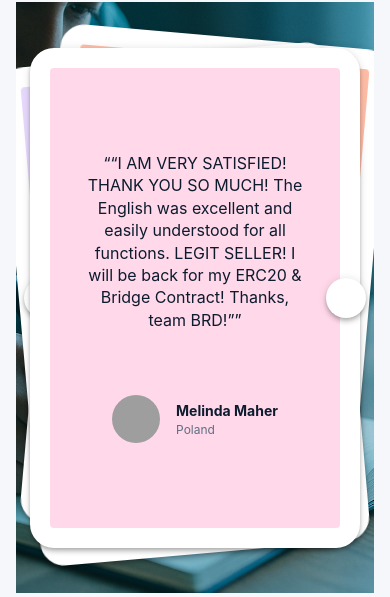
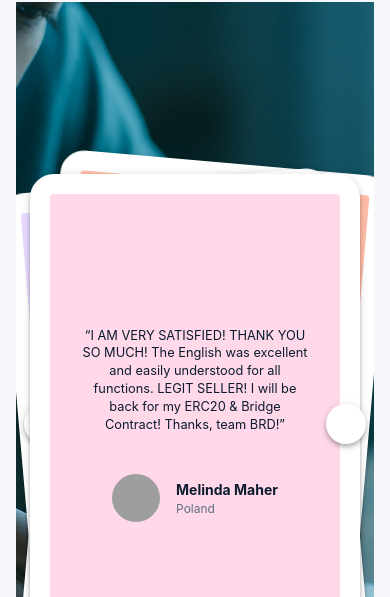
Before and after one commit to TayyabaK/brdxbloqen, a Next.js app: page / in a window 390 px wide. Shown: the part 897-1494 px from the top of the page. Built offline with nearby package versions, Linux system fonts and the light colour scheme; grey boxes are pictures that could not be loaded; some icons are missing.

Commit message:
feat: Add responsive minHeight to Section and adjust spacing in Testimonials for improved layout

```diff
--- a/src/components/testimonials.tsx
+++ b/src/components/testimonials.tsx
@@ -83,6 +83,9 @@ const Section = styled(Box)(({ theme }) => ({
   justifyContent: 'center',
   padding: theme.spacing(8, 0), // Equal top and bottom padding
   overflow: 'hidden',
+  [theme.breakpoints.down('md')]: {
+    minHeight: '100vh',
+  },
 }));
 
 const StackBox = styled(Box)(({ theme }) => ({
@@ -192,7 +195,7 @@ export default function Testimonials() {
     setIndex(nextIndex);
   };
   const quoteFontSize = isSm
-    ? '1rem'
+    ? '0.8rem'
     : isMd
     ? '1.25rem'
     : isLg
@@ -274,7 +277,7 @@ export default function Testimonials() {
                           mb: 4,
                           px: isSm ? 1 : 4,
                         }}>
-                        “{t.quote}”
+                        {t.quote}
                       </Typography>
 
                       <Box
@@ -282,7 +285,7 @@ export default function Testimonials() {
                           display: 'flex',
                           alignItems: 'center',
                           justifyContent: 'center',
-                          mt: 4,
+                          mt: 1,
                         }}>
                         <Avatar
                           src={t.avatar}
--- a/src/pages/index.tsx
+++ b/src/pages/index.tsx
@@ -10,6 +10,7 @@ export default function Home() {
       <Hero />
       <Box sx={{ my: 4 }} />
       <Testimonials />
+      <Box sx={{ my: 4 }} />
     </Layout>
   );
 }
```
